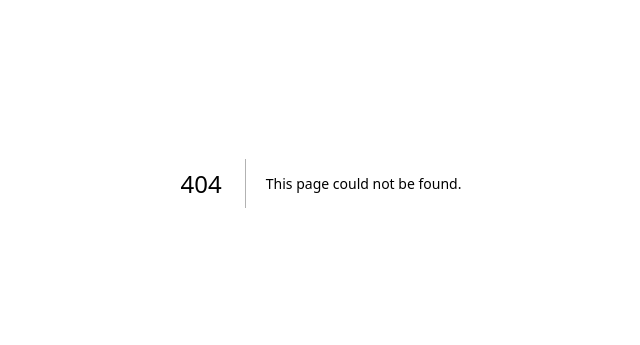
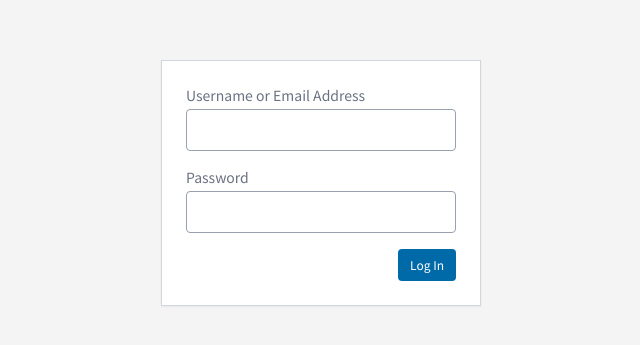
Before and after one commit to rakkucraft/rakkucraft-app, a Next.js app: page /login in a window 1280 px wide. Before the commit this address had no page. Shown: the part 217-562 px from the top of the page, without its empty margins (319-959 px from the left). Built offline with nearby package versions, Linux system fonts and the light colour scheme.

Commit message:
prettier

```diff
--- a/package.json
+++ b/package.json
@@ -23,7 +23,8 @@
     "lucide-react": "^0.525.0",
     "next": "15.3.5",
     "react": "^19.0.0",
-    "react-dom": "^19.0.0"
+    "react-dom": "^19.0.0",
+    "zod": "^4.0.5"
   },
   "devDependencies": {
     "@eslint/eslintrc": "^3",
--- /dev/null
+++ b/src/app/(auth)/login/page.tsx
@@ -0,0 +1,31 @@
+export default function Page() {
+  return (
+    <div className="flex min-h-svh w-full items-center justify-center p-6 md:p-10 bg-zinc-100">
+      <div className="w-full max-w-xs bg-white border-1 border-gray-300 shadow-xs p-6">
+        <div className="space-y-1 pb-4">
+          <label className="block text-sm font-medium text-gray-500">
+            Username or Email Address
+          </label>
+          <input
+            type="text"
+            className="block w-full px-3 py-2 border border-gray-400 rounded-sm focus:outline-none focus:ring-2 focus:ring-sky-600 focus:border-transparent transition-all duration-200"
+          />
+        </div>
+        <div className="space-y-1 pb-4">
+          <label className="block text-sm font-medium text-gray-500">
+            Password
+          </label>
+          <input
+            type="password"
+            className="block w-full px-3 py-2 border border-gray-400 rounded-sm focus:outline-none focus:ring-2 focus:ring-sky-600 focus:border-transparent transition-all duration-200"
+          />
+        </div>
+        <div className="flex justify-end">
+          <button className="px-3 py-2 rounded-sm bg-sky-700 hover:bg-sky-800 text-white text-xs cursor-pointer">
+            Log In
+          </button>
+        </div>
+      </div>
+    </div>
+  );
+}
```
Also changed, not shown: 2 other files (tests, documents, lock files or other folders).
